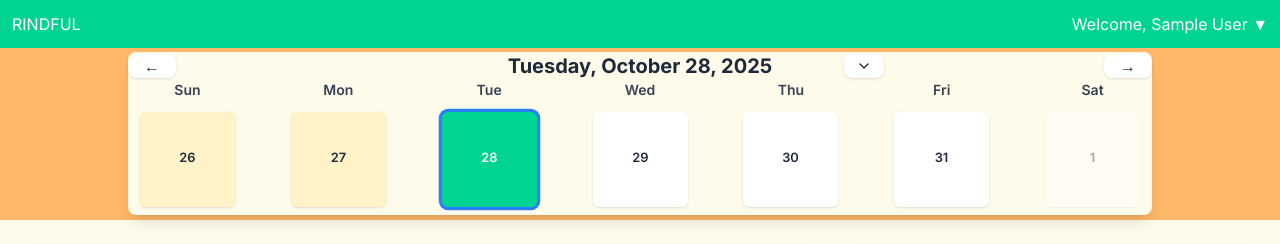
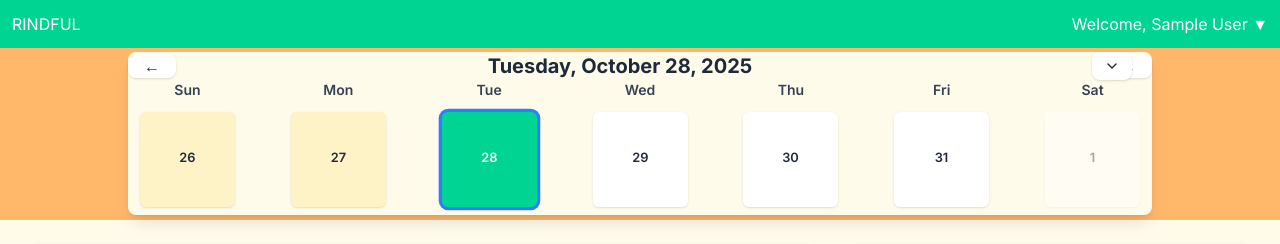
Before and after one commit to Daniel-Pool/RINDFUL, a Next.js app in the folder rindful/: page /dashboard in a window 1280 px wide. Shown: the top 244 px of the page. Built offline with nearby package versions, Linux system fonts and the light colour scheme; no server answers; sample sign-in values are in the browser's storage.

Commit message:
Rerouted all code to run through central database, modified the dashboard with a prettier looking calendar, hacked and slashed

```diff
--- a/rindful/app/components/UnifiedCalendar.js
+++ b/rindful/app/components/UnifiedCalendar.js
@@ -297,7 +297,7 @@ export default function UnifiedCalendar({ selectedDate, onDateSelect }) {
       {/* calendar container with absolute positioning to overlay content below */}
 
       <div className="bg-amber-50 rounded-lg shadow-lg w-full max-w-5xl transition-all duration-500 ease-out, my-13"
-        style={{ position: 'absolute', zIndex: 50, top: '0' }}>
+        style={{ position: 'absolute', zIndex: 5, top: '0' }}>
 
         {/* fixed-height header and week view section */}
         <div className="p-0">
@@ -322,7 +322,7 @@ export default function UnifiedCalendar({ selectedDate, onDateSelect }) {
               </h3>
               <button
                 onClick={toggleExpanded}
-                className="absolute right-55 top-1/2 -translate-y-1/2 px-3 py-1 bg-white hover:bg-gray-100 rounded-lg text-sm font-medium transition-colors flex items-center gap-2 shadow-sm"
+                className="relative -right-85 top-1/2 -translate-y-0 px-3 py-1 bg-white hover:bg-gray-100 rounded-lg text-sm font-medium transition-colors flex items-center gap-2 shadow-sm"
               >
                 {isExpanded ? <ChevronUp className="w-4 h-4 text-gray-800" /> : <ChevronDown className="w-4 h-4 text-gray-800" />}
               </button>
```
